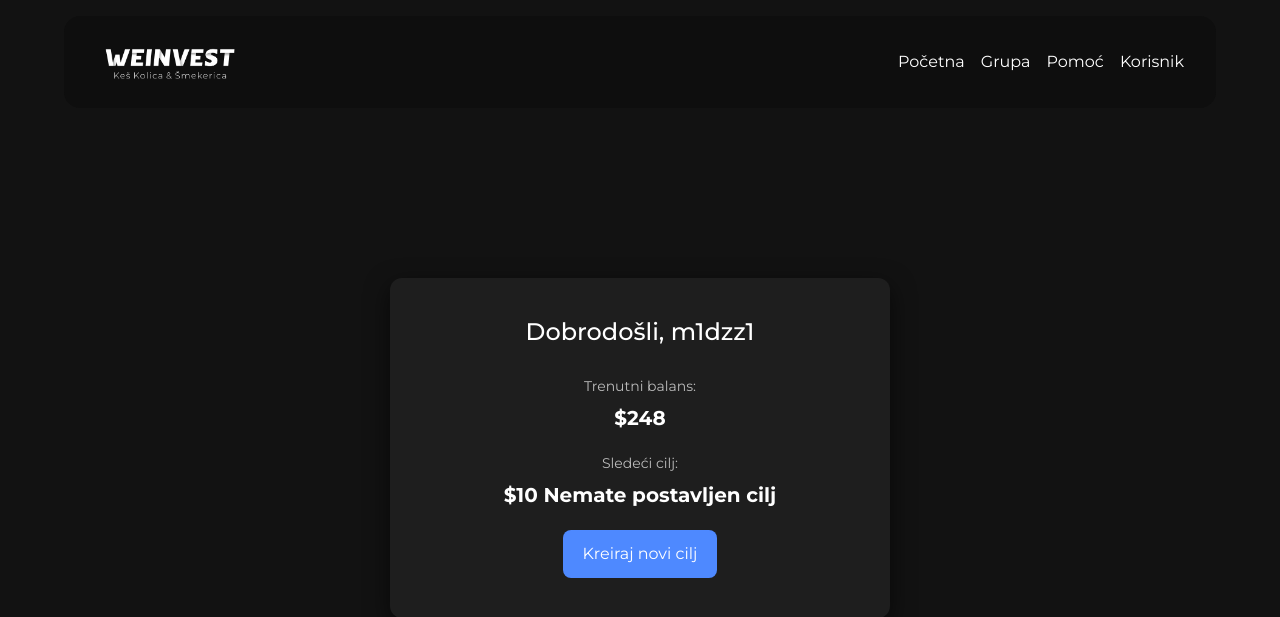
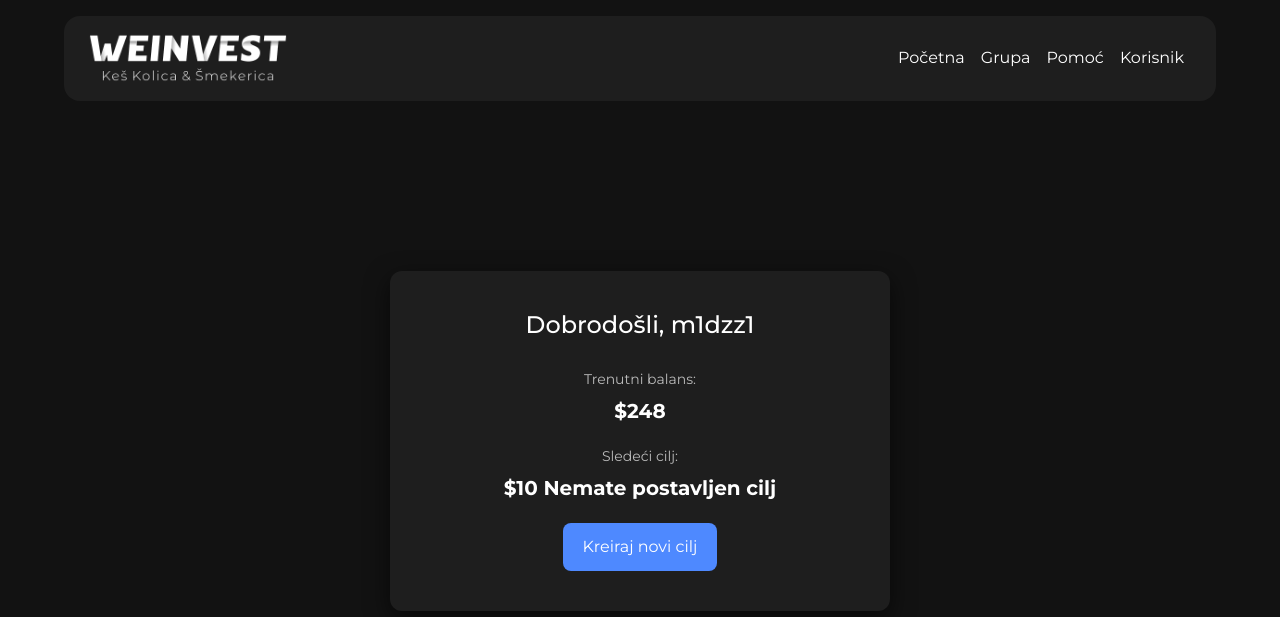
Before and after one commit to didy13/WeFinance, a Node server app: page /profile in a window 1280 px wide. Shown: the top 617 px of the page. Run offline with Node 20, Linux system fonts and the light colour scheme.

Commit message:
Popravljena navigacija i ubacen novi logo

```diff
--- a/public/style/index.css
+++ b/public/style/index.css
@@ -9,7 +9,7 @@ body {
 
 /* Navigacija */
 nav {
-    background-color: #0E0E0E;
+    background-color: #1e1e1e;
     padding: 0.75rem !important;
     position: absolute;
     margin-top: 1rem;
@@ -20,7 +20,7 @@ nav {
     border-radius: 1rem;
 }
 .nav-logo img {
-    width: 164px;
+    width: 12.5rem;
     height: auto;
 }
 .nav-link-style {
```
Also changed, not shown: public/images/WeInvest.png.
